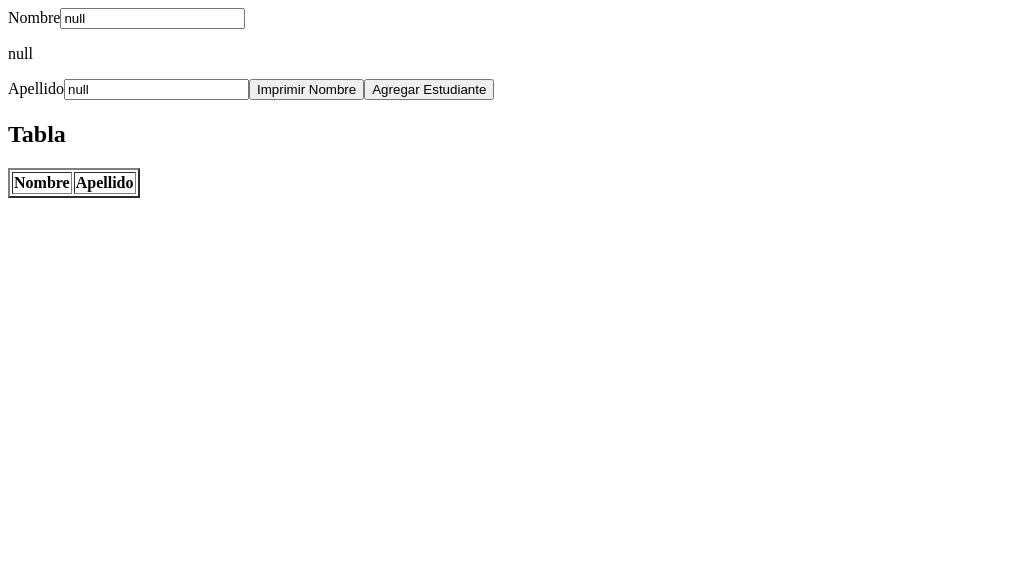
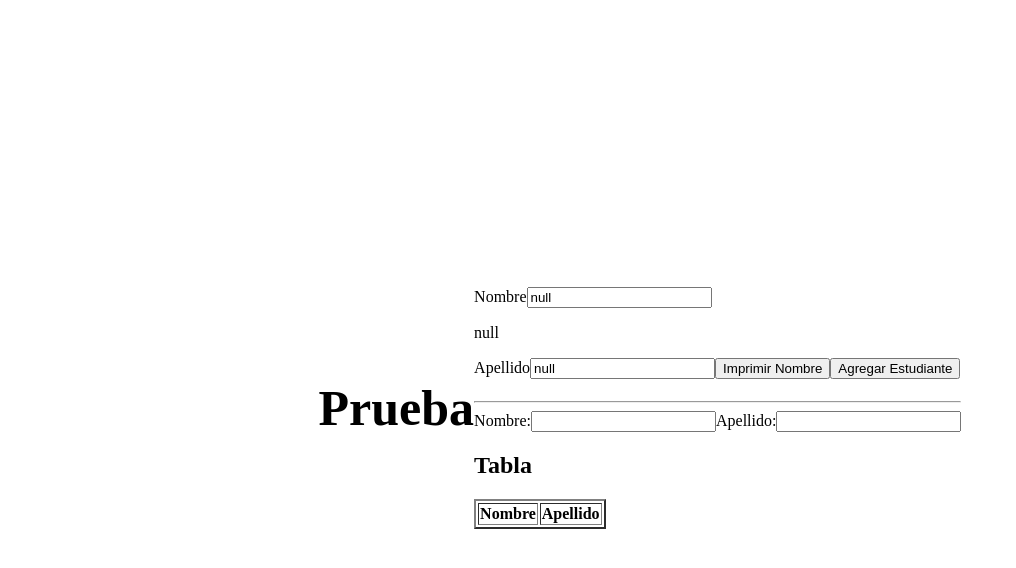
Before and after one commit to Mateojami/pw_vue_u2_mj, a Vue app: page / in a window 1280 px wide. Shown: the top 568 px of the page, without its empty margins (0-1016 px from the left). Built offline with nearby package versions, Linux system fonts and the light colour scheme.

Commit message:
Taller 16: Modificadores de eventos

```diff
--- a/src/components/Directivas.vue
+++ b/src/components/Directivas.vue
@@ -10,6 +10,13 @@
     <button v-on:click="imprimirNombre()">Imprimir Nombre</button>
     <button v-on:click="agregarEstudiante()">Agregar Estudiante</button>
     <h1>{{ arreglo[2] }}</h1>
+
+
+    <hr />
+    <label for="id_nombre_1">Nombre:</label>
+    <input id="id_nombre_1" type="text">
+    <label for="id_apellido_1">Apellido:</label>
+    <input v-on:keypress.enter="agregarEstudiante1" id="id_apellido_1" type="text">
 
     <ul>
         <li
@@ -66,10 +73,33 @@ export default {
             console.log("Se agrega el estudiante:");
             console.log(estu);
             this.arreglo.push(estu);
+            this.limpiarFormulario();
+
+
         },
+
+        agregarEstudiante1(event) {
+            console.log("Evento");
+            if (event.charCode !== 13) {
+                return;
+            }
+             const estu = {
+                nombre: document.getElementById("id_nombre_1").value,
+                apellido: document.getElementById("id_apellido_1").value,
+            };
+            console.log("Entro a agregar estudiante 1");
+            console.log("Presiono el ENTER");
+            console.log(estu);
+            this.arreglo.push(estu);
+
+            console.log(event);
+            console.log(event.charCode);
+            this.limpiarFormulario();
+        },
+
         limpiarFormulario() {
-            this.nombre = null;
-            this.apellido = null;
+            this.nombre = "";
+            this.apellido = "";
         },
 
     },
@@ -78,5 +108,4 @@ export default {
 </script>
 
 <style>
-
 </style>
--- a/src/views/DirectivasView.vue
+++ b/src/views/DirectivasView.vue
@@ -1,5 +1,9 @@
 <template>
+  <div class="view-container">
+    <h2>Prueba</h2>
     <Directivas />
+  </div>
+
 </template>
 
 <script>
@@ -11,6 +15,15 @@ export default {
 };
 </script>
 
-<style>
-
+<style scoped>
+/*Centrar contenido */
+.view-container {
+    display: flex;
+    justify-content: center;
+    align-items: center;
+    height: 100vh;
+}
+h2 {
+    font-size: 50px;
+}
 </style>
```
